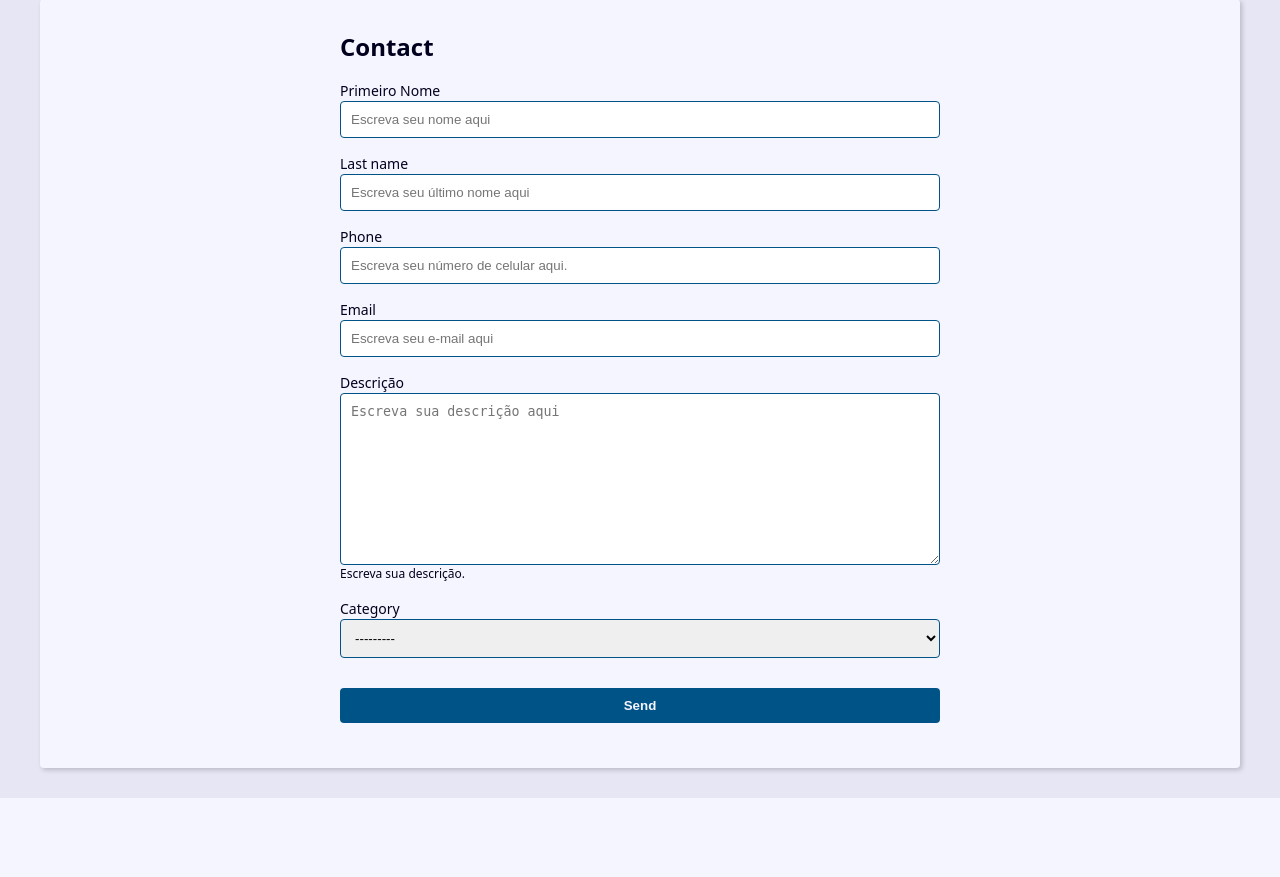
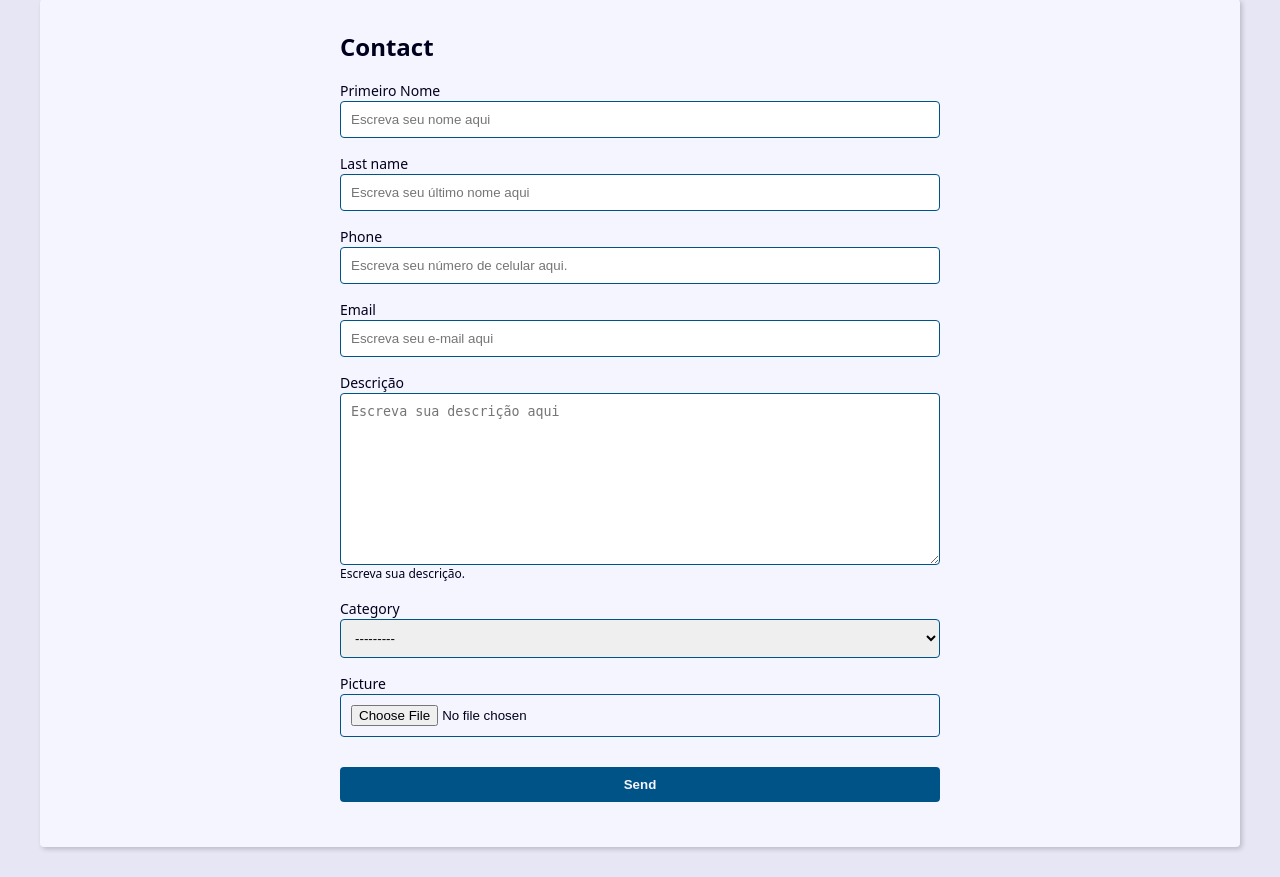
Before and after one commit to BrunaBallerini/django-agenda, a Django app: page /contact/create/ in a window 1280 px wide. Shown: the part 270-1147 px from the top of the page. Before the commit the page ends 1068 px from the top, so only its background shows below. Run offline with Django 5.2, Linux system fonts and the light colour scheme; data that the repository does not hold is empty.

Commit message:
Inserindo imagem no template create e contact

```diff
--- a/contact/forms.py
+++ b/contact/forms.py
@@ -24,6 +24,14 @@ class ContactForm(forms.ModelForm):
         help_text='Escreva sua descrição.'
     )
 
+    picture = forms.ImageField(
+        widget=forms.FileInput(
+            attrs={
+                'accept': 'image/*',
+            }
+        ),
+    )
+
     class Meta:
         model = Contact
         fields = (
@@ -33,6 +41,7 @@ class ContactForm(forms.ModelForm):
             'email',
             'description',
             'category',
+            'picture',
         )
         widgets = {
             'last_name': forms.TextInput(
--- a/contact/templates/contact/contact.html
+++ b/contact/templates/contact/contact.html
@@ -9,6 +9,12 @@
     <p><b>Created Date:</b> {{ contact.created_date }}</p>
     <p><b>Description:</b> {{ contact.description }}</p>
     <p><b>Category:</b> {{ contact.category.name }}</p>
+
+    {% if contact.picture %}
+      <p>
+        <img src="{{ contact.picture.url }}" alt="{{ contact.first_name }} {{ contact.last_name }}">
+      </p>
+    {% endif %}
 
     <div class="contact-links">
       <a class="btn btn-link" href="{% url "contact:update" contact.id %}">Update</a>
--- a/contact/templates/contact/create.html
+++ b/contact/templates/contact/create.html
@@ -17,6 +17,12 @@
               <p class="help-text">{{ field.help_text }}</p>
             {% endif %}
           </div>
+
+          {% if field.name == 'picture' and field.value.url %}
+            <div class="form-group">
+              <img src="{{ field.value.url }}">
+            </div>
+          {% endif %}
         {% endfor %}
       </div>
 
--- a/contact/views/contact_forms.py
+++ b/contact/views/contact_forms.py
@@ -10,7 +10,7 @@ def create(request):
 
     if request.method == 'POST':
 
-        form = ContactForm(data=request.POST)
+        form = ContactForm(request.POST, request.FILES)
 
         context = {
             'site_title': 'Cria contatos',
@@ -47,7 +47,7 @@ def update(request, contact_id):
 
     if request.method == 'POST':
 
-        form = ContactForm(data=request.POST, instance=contact)
+        form = ContactForm(request.POST, request.FILES, instance=contact)
 
         context = {
             'site_title': 'Atualiza contatos',
```
